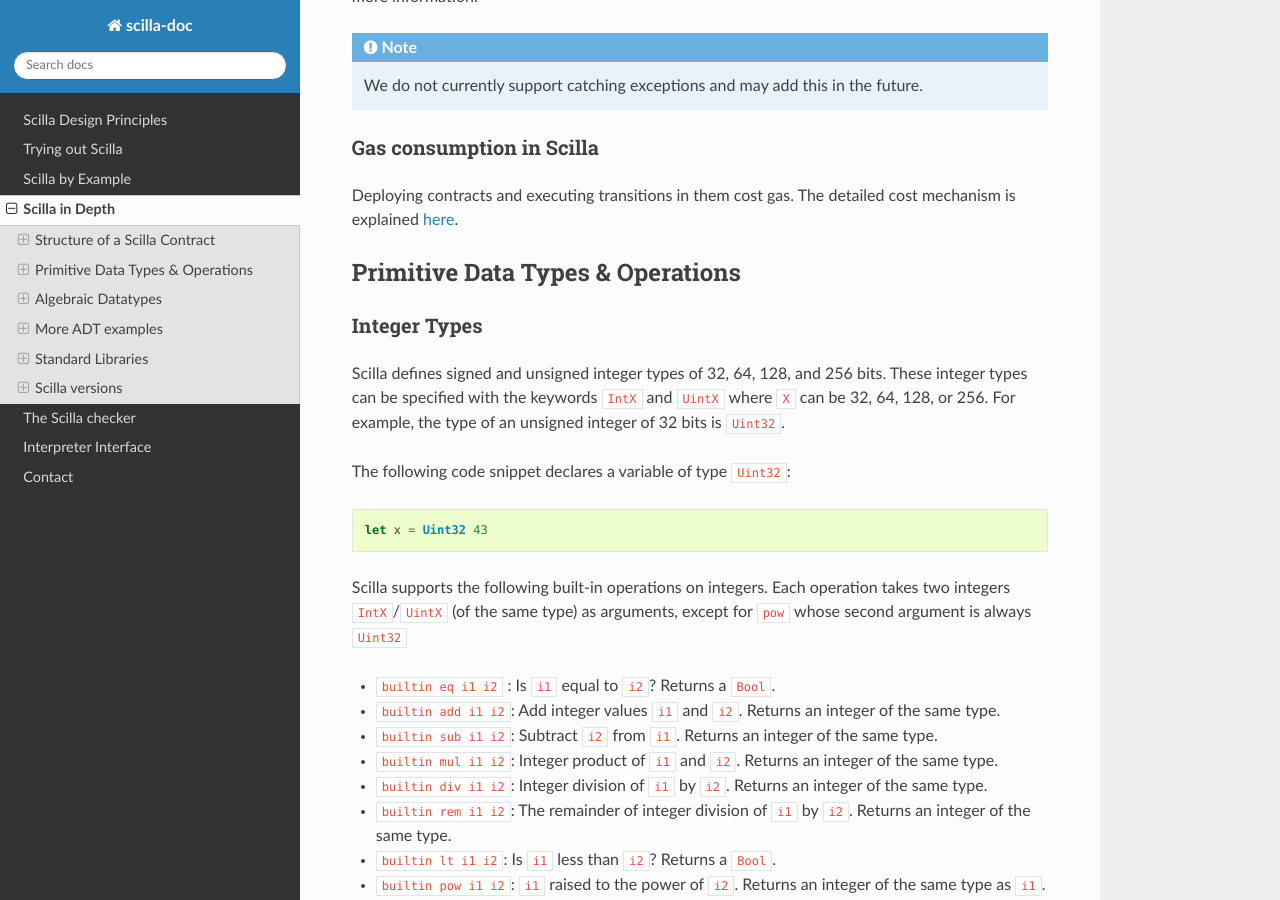
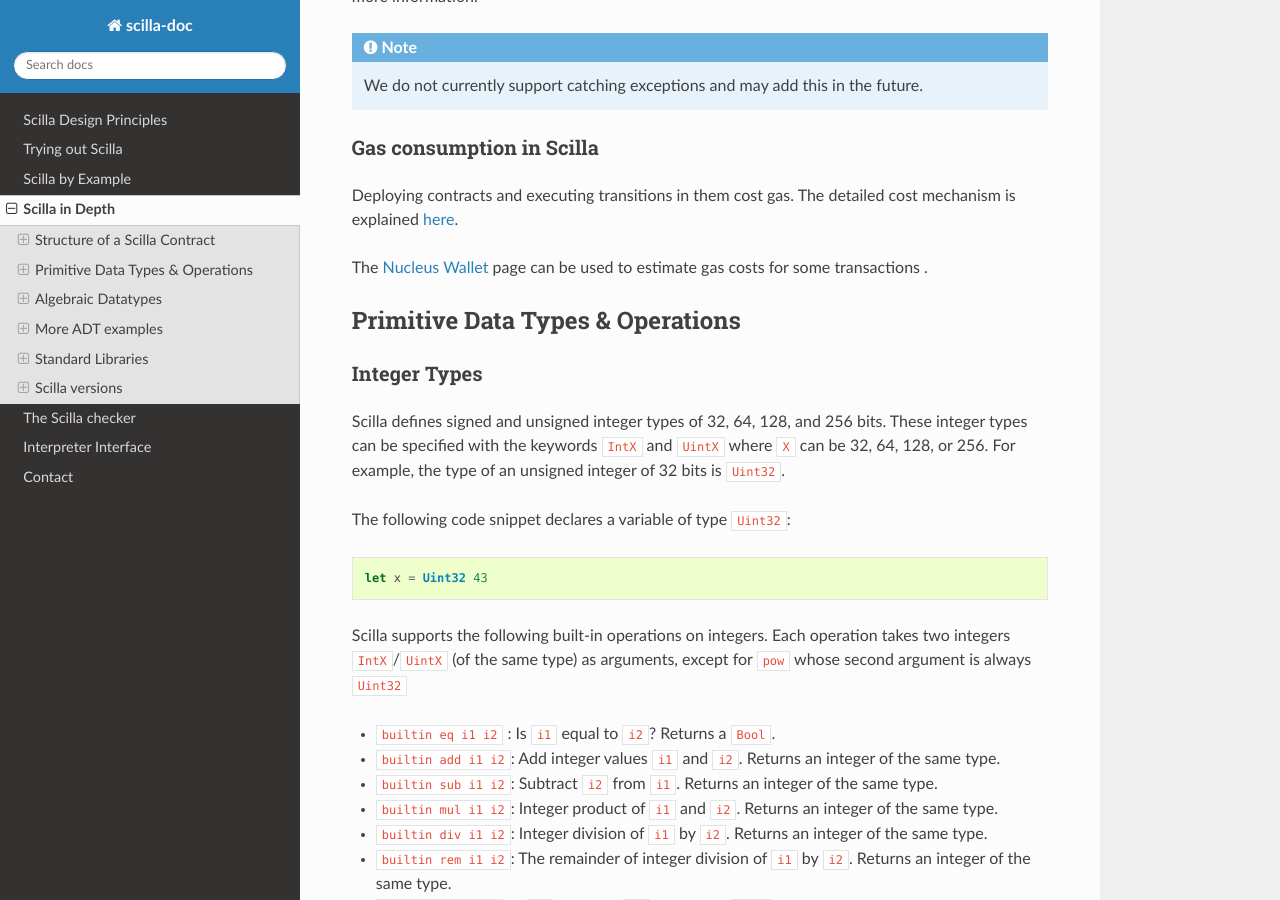
Before and after one commit to Zilliqa/scilla-docs, a Sphinx documentation site: the page built from docs/source/scilla-in-depth.rst, in a window 1280 px wide and 900 px high, scrolled down 9466 px. Built offline with Sphinx 7.4.7 and the Read the Docs theme 2.0.0, drawn with Linux system fonts in a browser that asks for light colours.

Commit message:
Add link to nucleus wallet cost calculator page (#64)

```diff
--- a/docs/source/scilla-in-depth.rst
+++ b/docs/source/scilla-in-depth.rst
@@ -545,6 +545,10 @@ Gas consumption in Scilla
 Deploying contracts and executing transitions in them cost gas. The detailed
 cost mechanism is explained `here
 <https://github.com/Zilliqa/scilla-docs/tree/master/docs/texsources/gas-costs/gas-doc.pdf>`_.
+
+The `Nucleus Wallet <https://dev-wallet.zilliqa.com/calculate>`_
+page can be used to estimate gas costs for some transactions
+.
 
 Primitive Data Types & Operations
 #################################
```
